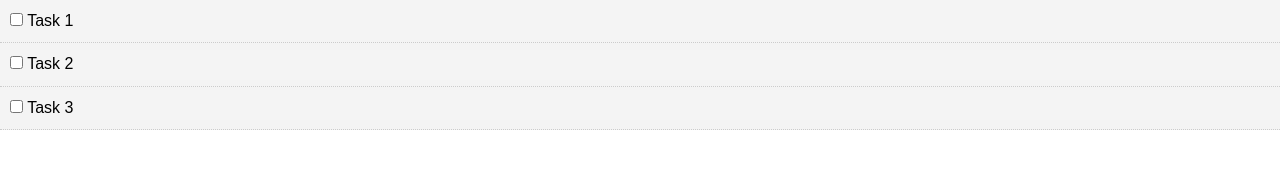
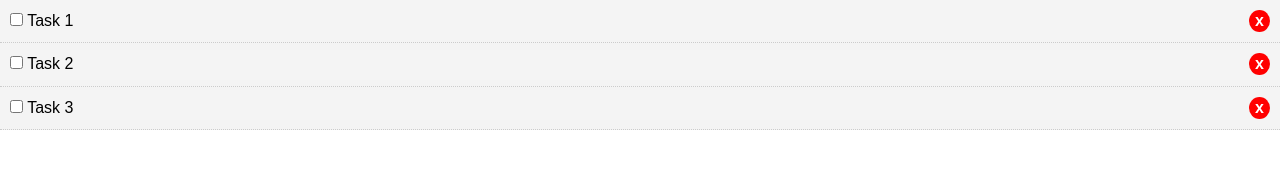
Before and after one commit to aashishbiradar/react-todo-app, a React (Create React App) app: page / in a window 1280 px wide. Shown: the top 169 px of the page. Built offline with nearby package versions, Linux system fonts and the light colour scheme.

Commit message:
delete todo

```diff
--- a/src/App.js
+++ b/src/App.js
@@ -23,6 +23,7 @@
     ]
   }
 
+  //toggle complete
   markComplete = (id) => {
       this.setState({todos:this.state.todos.map(todo => {
         if(todo.id == id) {
@@ -32,10 +33,15 @@
       })});
   }
 
+  //delete todo
+  delTodo = (id) => {
+    this.setState({todos: [...this.state.todos.filter(todo => todo.id != id)]});
+  }
+
   render() {
     return (
       <div className="App">
-        <Todos todos = {this.state.todos} markComplete={this.markComplete}/>
+        <Todos todos = {this.state.todos} markComplete={this.markComplete} delTodo={this.delTodo}/>
       </div>
     );
   }
--- a/src/components/TodoItem.js
+++ b/src/components/TodoItem.js
@@ -18,12 +18,28 @@
                     <input type="checkbox" onChange={this.props.markComplete.bind(this,id)}/>
                     {'  '}
                     {title}
+                    <button onClick={this.props.delTodo.bind(this,id)} style={delBtn}>x</button>
                 </p>
             </div>
         )
     }
 }
 
+/*** styles ***/
+const delBtn = {
+    backgroundColor : '#f00',
+    color: '#fff',
+    border: 'none',
+    borderRadius: '50%',
+    float : 'right',
+    cursor : 'pointer',
+    padding : '2px 6px',
+    fontSize: '16px',
+    fontWeight: 'bold'
+
+}
+/*** styles ***/
+
 TodoItem.propTypes = {
     todo : PropTypes.object.isRequired
 }
--- a/src/components/Todos.js
+++ b/src/components/Todos.js
@@ -5,7 +5,7 @@
 class Todos extends Component {
     render() {
         return this.props.todos.map((todo) =>(
-            <TodoItem key={todo.id} todo={todo} markComplete={this.props.markComplete}/>
+            <TodoItem key={todo.id} todo={todo} markComplete={this.props.markComplete} delTodo={this.props.delTodo}/>
         ))
     }
 }
```
